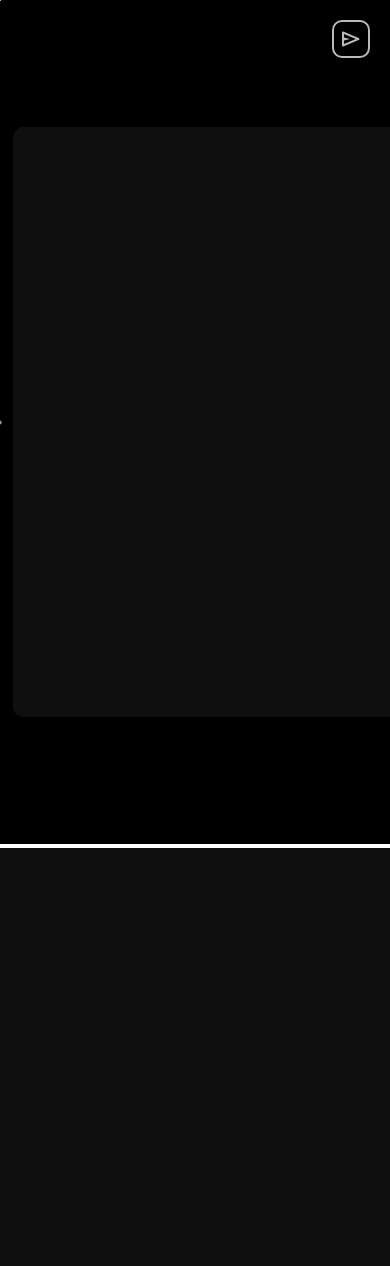
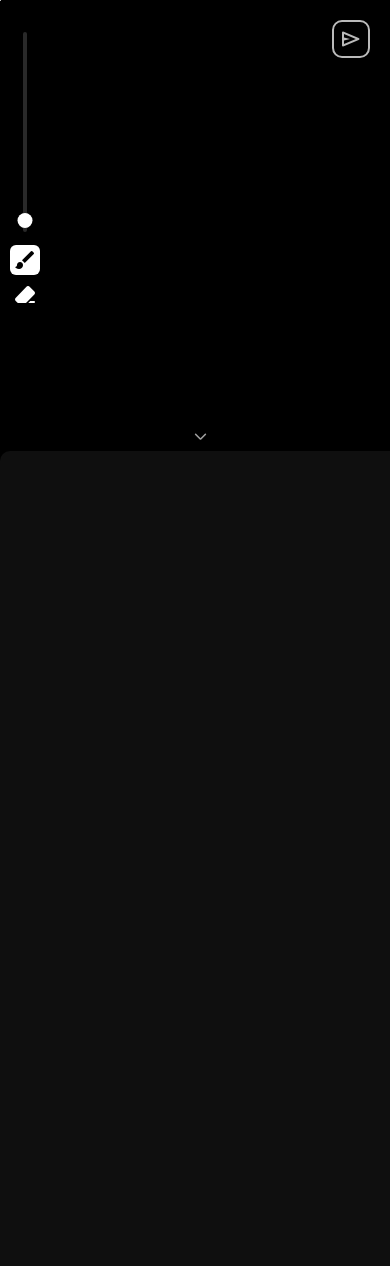
Before and after one commit to eledays/handCode, a Flask app: page / in a window 390 px wide. Before the commit the page ends 848 px from the top, so only its background shows below. Run offline with Flask 3, Linux system fonts and the light colour scheme.

Commit message:
mobile version

```diff
--- a/app/static/css/main.css
+++ b/app/static/css/main.css
@@ -13,10 +13,12 @@
 
 body {
     cursor: none;
+    background-color: #242424;
 }
 
 canvas {
     background-color: #000;
+    touch-action: none;
 }
 
 .sendBtn {
@@ -42,12 +44,13 @@ span {
     height: 100%;
 }
 
-.colors {
+.controls {
     position: absolute;
     top: 50%;
     left: 0px;
     transform: translateY(-50%);
     height: 100px;
+    z-index: 10;
 }
 
 .hoverRangeZone {
@@ -56,55 +59,8 @@ span {
     width: 100px;
     height: 300px;
     transform: translateY(-50%);
-    cursor: pointer;
-}
-
-input#brushSize {
-    -webkit-appearance: none;
-    appearance: none;
-    position: absolute;
-    top: 50%;
-    transform: rotate(270deg) translateY(-50%);
-    left: -50px;
-    width: 200px;
-    overflow: visible;
-    border-radius: 5px;
-    background: transparent;
-}
-
-input#brushSize::-webkit-slider-runnable-track {
-    background: #292929;
-    height: 4px;
-    border-radius: 4px;
-}
-
-input#brushSize::-moz-range-track {
-    background: #292929;
-    height: 4px;
-    border-radius: 4px;
-}
-
-input#brushSize::-webkit-slider-thumb {
-    -webkit-appearance: none;
-    appearance: none;
-    width: var(--thumb-size);
-    height: var(--thumb-size);
-    background: #ffffff;
-    border-radius: 50%;
-    cursor: pointer;
-    transform: translateY(calc(-.5 * (var(--thumb-size) - 4px)));
-    transition: .5s;
-}
-
-input#brushSize::-moz-range-thumb {
-    -webkit-appearance: none;
-    appearance: none;
-    width: 20px;
-    height: 20px;
-    background: #ffffff;
-    border-radius: 50%;
-    cursor: pointer;
-    transform: translateY(-8px);
+    cursor: default;
+    z-index: 10;
 }
 
 .brushPreview {
@@ -116,19 +72,7 @@ input#brushSize::-moz-range-thumb {
     opacity: 0;
     transition: opacity 1s;
     border-radius: 50%;
-}
-
-.scanLine {
-    position: absolute;
-    top: 0; left: -200px;
-    /* background: linear-gradient(90deg, #ffff0000 40%, #ffffff7a 50%, #ffff0000 60%); */
-    background-color: #ffbb0079;
-    height: 100vh;
-    width: 5px;
-    animation-name: scanLineAnim;
-    animation-duration: 1s;
-    animation-fill-mode: forwards;
-    animation-timing-function: cubic-bezier();
+    z-index: 10;
 }
 
 @keyframes scanLineAnim {
@@ -217,13 +161,92 @@ input#brushSize::-moz-range-thumb {
     }
 }
 
-.colors {
+.controls {
     position: absolute;
-    top: calc(50vh + 150px); left: 33px;
+    top: 50vh; left: 30px;
+    transform: translateY(-50%);
     height: max-content;
+    z-index: 10;
+    overflow: visible;
+    cursor: default;
 }
 
-.colors span {
+.sliderOuter {
+    height: 200px;
+    width: 20px;
+    z-index: 10;
+    overflow: visible;
+    margin: auto;
+    position: relative;
+    margin-bottom: 15px;
+    cursor: default;
+}
+
+input#brushSize {
+    -webkit-appearance: none;
+    appearance: none;
+    width: 200px;
+    transform: rotate(270deg) translate(-50%, -90px);
+    border-radius: 5px;
+    background: transparent;
+    overflow: visible;
+    transform-origin: 50% 50%;
+    outline: none;
+    position: absolute;
+    top: 0; left: 0;
+    z-index: 10;
+}
+
+/* input#brushSize {
+    -webkit-appearance: none;
+    appearance: none;
+    position: absolute;
+    top: 50%;
+    transform: rotate(270deg) translateY(-50%);
+    left: -50px;
+    width: 200px;
+    overflow: visible;
+    border-radius: 5px;
+    background: transparent;
+    z-index: 10;
+} */
+
+input#brushSize::-webkit-slider-runnable-track {
+    background: #292929;
+    height: 4px;
+    border-radius: 4px;
+}
+
+input#brushSize::-moz-range-track {
+    background: #292929;
+    height: 4px;
+    border-radius: 4px;
+}
+
+input#brushSize::-webkit-slider-thumb {
+    -webkit-appearance: none;
+    appearance: none;
+    width: var(--thumb-size);
+    height: var(--thumb-size);
+    background: #ffffff;
+    border-radius: 50%;
+    cursor: pointer;
+    transform: translateY(calc(-.5 * (var(--thumb-size) - 4px)));
+    transition: .5s;
+}
+
+input#brushSize::-moz-range-thumb {
+    -webkit-appearance: none;
+    appearance: none;
+    width: 20px;
+    height: 20px;
+    background: #ffffff;
+    border-radius: 50%;
+    cursor: pointer;
+    transform: translateY(-8px);
+}
+
+.controls span {
     display: block;
     background-color: transparent;
     color: #fff;
@@ -242,11 +265,11 @@ input#brushSize::-moz-range-thumb {
     user-select: none;
 }
 
-.colors span:hover {
+.controls span:hover {
     background-color: #363636;
 }
 
-.colors span.active {
+.controls span.active {
     background-color: white;
     color: #000000;
 }
@@ -259,3 +282,42 @@ input#brushSize::-moz-range-thumb {
     border-radius: 50%;
     pointer-events: none;
 }
+
+@media (max-width: 800px) {
+
+    * {
+        -webkit-tap-highlight-color: transparent;
+    }
+
+    .codePreviewOuter {
+        position: absolute;
+        top: 50%; left: 0;
+        height: 100%; width: 100vw;
+        display: block;
+    }
+
+    #codePreview {
+        height: 100%; width: 100%;
+        outline: none;
+        z-index: -100;
+        border-radius: 10px 10px 0 0;
+    }
+
+    .codePreviewOuter #hideBtn {
+        width: 100%;
+        transform: rotateZ(270deg);
+    }
+
+    .loading {
+        top: calc(100vh - 15px);
+        right: 15px;
+        transform: translateY(-100%);
+    }
+
+    .controls {
+        top: 30px;
+        transform: none;
+        left: 10px;
+    }
+
+}
--- a/app/static/js/drawing.js
+++ b/app/static/js/drawing.js
@@ -21,16 +21,25 @@ var needToUpdate = false;
 var paths = [];
 var undoPaths = [];
 
+var serverAskTimeout = null;
+
 function startDrawing(e) {
     isDrawing = true;
     [lastX, lastY] = [e.offsetX, e.offsetY];
-    paths.push([brushSize, color, [[lastX, lastY]]])
+    paths.push([brushSize, color, [[lastX, lastY]]]);
+
+    clearTimeout(serverAskTimeout);
+    serverAskTimeout = null;
+    needToUpdate = false;
 }
 
 function draw(e) {
     if (!isDrawing) return;
 
-    e.preventDefault();
+    try {
+        e.preventDefault();
+    }
+    catch (e) {}
 
     ctx.strokeStyle = color;
 
@@ -46,14 +55,20 @@ function draw(e) {
     [lastX, lastY] = [e.offsetX, e.offsetY];
     paths[paths.length - 1][2].push([lastX, lastY]);
     undoPaths = [];
-
-    if (!waitingForServer) sendImage();
-    else needToUpdate = true;
 }
 
 function stopDrawing(e) {
     isDrawing = false;
     ctx.closePath();
+
+    clearTimeout(serverAskTimeout);
+
+    if (!waitingForServer) {
+        serverAskTimeout = setTimeout(sendImage, 500);
+    }
+    else {
+        needToUpdate = true;
+    }
 }
 
 canvas.addEventListener('mousedown', startDrawing);
@@ -61,9 +76,20 @@ canvas.addEventListener('mousemove', draw);
 canvas.addEventListener('mouseup', stopDrawing);
 canvas.addEventListener('mouseout', stopDrawing);
 
-canvas.addEventListener('touchstart', (e) => startDrawing(convertTouchEvent(e)));
-canvas.addEventListener('touchmove', (e) => draw(convertTouchEvent(e)));
-canvas.addEventListener('touchend', stopDrawing);
+canvas.addEventListener('touchstart', (e) => {
+    e.preventDefault();
+    startDrawing(convertTouchEvent(e));
+});
+
+canvas.addEventListener('touchmove', (e) => {
+    e.preventDefault();
+    draw(convertTouchEvent(e));
+});
+
+canvas.addEventListener('touchend', (e) => {
+    e.preventDefault();
+    stopDrawing();
+});
 
 function convertTouchEvent(e) {
     const rect = canvas.getBoundingClientRect();
--- a/app/static/js/ui.js
+++ b/app/static/js/ui.js
@@ -1,22 +1,12 @@
 var slicer = document.getElementById('brushSize');
 var hoverRangeZone = document.querySelector('.hoverRangeZone');
 var brushPreview = document.querySelector('.brushPreview');
-var body = document.querySelector('body');
 var cursor = document.querySelector('.cursor');
 var hideBtn = document.querySelector('.codePreviewOuter #hideBtn');
 var hidden = false;
 
 var brushBtn = document.getElementById('brushBtn');
 var eraserBtn = document.getElementById('eraserBtn');
-
-hoverRangeZone.addEventListener('mouseover', () => {
-    document.documentElement.style.setProperty('--thumb-size', `25px`);
-    cursor.style.opacity = 0;
-});
-
-hoverRangeZone.addEventListener('mouseout', () => {
-    document.documentElement.style.setProperty('--thumb-size', `15px`);
-});
 
 slicer.addEventListener('mouseover', () => {
     document.documentElement.style.setProperty('--thumb-size', `25px`);
@@ -26,7 +16,7 @@ slicer.addEventListener('mouseover', () => {
 });
 
 slicer.addEventListener('mouseout', () => {
-    document.documentElement.style.setProperty('--thumb-size', `${slicer.value}px`);
+    document.documentElement.style.setProperty('--thumb-size', `15px`);
     brushPreview.style.opacity = 0;
 });
 
@@ -49,28 +39,53 @@ eraserBtn.addEventListener('click', () => {
     eraserBtn.classList.add('active');
 });
 
-body.addEventListener('mouseover', (event) => {
+canvas.addEventListener('mouseenter', (event) => {
     cursor.style.opacity = 1;
 });
 
-body.addEventListener('mousemove', (event) => {
+canvas.addEventListener('mouseover', (event) => {
+    cursor.style.opacity = 1;
+});
+
+document.body.addEventListener('mousemove', (event) => {
+    console.log('sdfg');
+
     cursor.style.left = `${event.clientX}px`;
     cursor.style.top = `${event.clientY}px`;
 });
 
-body.addEventListener('mouseout', () => {
+canvas.addEventListener('mouseout', () => {
     cursor.style.opacity = 0;
 });
 
-hideBtn.addEventListener('click', () => {
-    if (hidden) {
-        document.querySelector('.codePreviewOuter').style.transform = 'translateX(0)';
-        hideBtn.style.transform = 'rotate(180deg)';
+hideBtn.addEventListener('click', (e) => {
+    e.preventDefault();
+
+    let outer = document.querySelector('.codePreviewOuter');
+
+    if (window.innerWidth > 800) {
+        // pc
+        if (hidden) {
+            outer.style.transform = 'translateX(0)';
+            hideBtn.style.transform = 'rotate(180deg)';
+        }
+        else {
+            outer.style.transform = 'translateX(92%)';
+            hideBtn.style.transform = 'rotate(0)';
+        }
     }
     else {
-        document.querySelector('.codePreviewOuter').style.transform = 'translateX(92%)';
-        hideBtn.style.transform = 'rotate(0)';
+        // mobile
+        if (hidden) {
+            outer.style.transform = 'translateY(0)';
+            hideBtn.style.transform = 'rotate(270deg)';
+        }
+        else {
+            outer.style.transform = 'translateY(45%)';
+            hideBtn.style.transform = 'rotate(90deg)';
+        }
     }
+
     hidden = !hidden;
 });
 
--- a/app/templates/index.html
+++ b/app/templates/index.html
@@ -1,23 +1,29 @@
 <!DOCTYPE html>
 <html lang="en">
+
 <head>
     <meta charset="UTF-8">
     <meta name="viewport" content="width=device-width, initial-scale=1.0">
     <title>handCode</title>
 
     <link class="mainStyle" rel="stylesheet" href="{{ url_for('static', filename='css/main.css') }}">
-    <link rel="stylesheet" href="https://fonts.googleapis.com/css2?family=Material+Symbols+Rounded:opsz,wght,FILL,GRAD@20..48,100..700,0..1,-50..200&icon_names=brush,ink_eraser,send" />
-    <link rel="stylesheet" href="https://fonts.googleapis.com/css2?family=Material+Symbols+Rounded:opsz,wght,FILL,GRAD@20..48,100..700,0..1,-50..200&icon_names=arrow_back_ios_new,brush,ink_eraser,progress_activity,send" />
+    <link rel="stylesheet"
+        href="https://fonts.googleapis.com/css2?family=Material+Symbols+Rounded:opsz,wght,FILL,GRAD@20..48,100..700,0..1,-50..200&icon_names=brush,ink_eraser,send" />
+    <link rel="stylesheet"
+        href="https://fonts.googleapis.com/css2?family=Material+Symbols+Rounded:opsz,wght,FILL,GRAD@20..48,100..700,0..1,-50..200&icon_names=arrow_back_ios_new,brush,ink_eraser,progress_activity,send" />
 </head>
+
 <body>
     <div class="brush">
         <div class="cursor"></div>
 
-        <div class="hoverRangeZone"></div>
+        <!-- <div class="hoverRangeZone"></div> -->
         <div class="brushPreview"></div>
-        <input type="range" min="2" max="100" step="1" value="4" id="brushSize">
 
-        <div class="colors">
+        <div class="controls">
+            <div class="sliderOuter">
+                <input type="range" min="2" max="100" step="1" value="4" id="brushSize">
+            </div>
             <span class="material-symbols-rounded active notranslate" id="brushBtn">brush</span>
             <span class="material-symbols-rounded notranslate" id="eraserBtn">ink_eraser</span>
         </div>
@@ -39,4 +45,5 @@
     <script src="{{ url_for('static', filename='js/drawing.js')}}"></script>
     <script src="{{ url_for('static', filename='js/ui.js')}}"></script>
 </body>
+
 </html>
```
